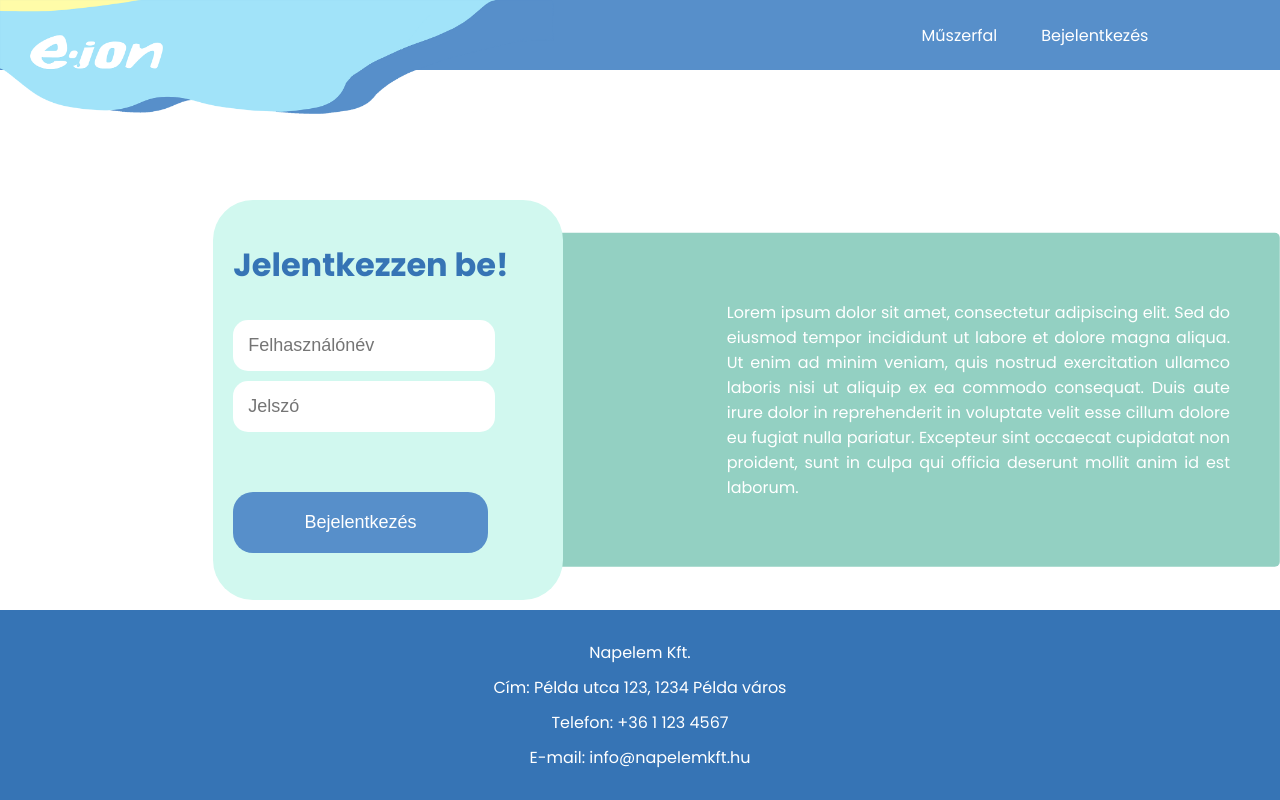
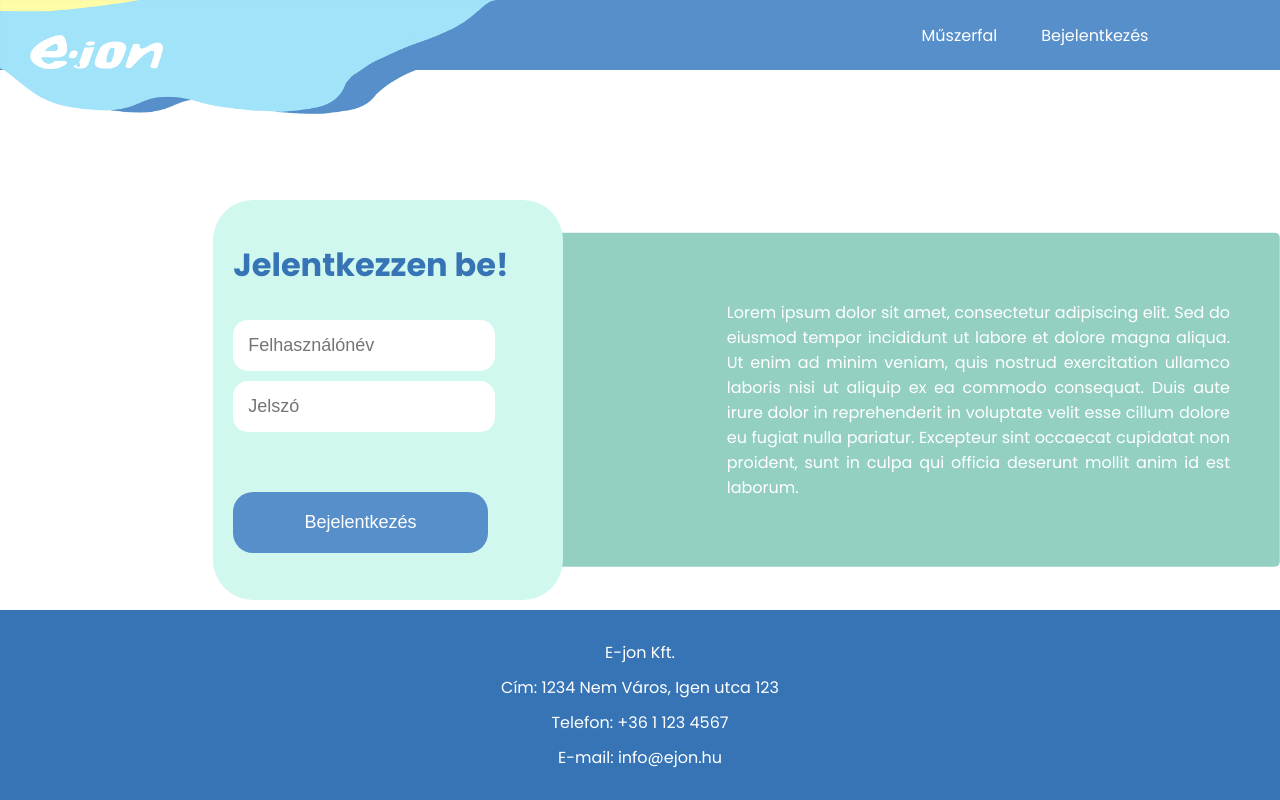
Before and after one commit to BassmanX/napelem, a Next.js app: page / in a window 1280 px wide. Built offline with nearby package versions, Linux system fonts and the light colour scheme; no server answers.

Commit message:
hupsz, ez lemaradt xd

```diff
--- a/src/app/components/footer.tsx
+++ b/src/app/components/footer.tsx
@@ -5,10 +5,10 @@ export default function Footer() {
   return (
     <footer className={styles.footer}>
       <div className={styles.container}>
-        <p>Napelem Kft.</p>
-        <p>Cím: Példa utca 123, 1234 Példa város</p>
+        <p>E-jon Kft.</p>
+        <p>Cím: 1234 Nem Város, Igen utca 123</p>
         <p>Telefon: +36 1 123 4567</p>
-        <p>E-mail: info@napelemkft.hu</p>
+        <p>E-mail: info@ejon.hu</p>
       </div>
     </footer>
   );
```
